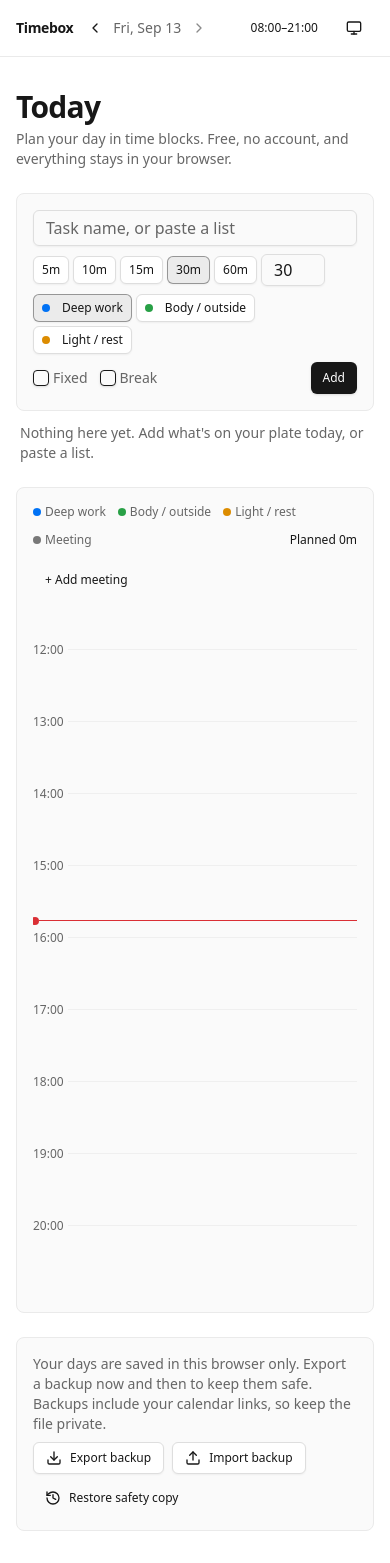
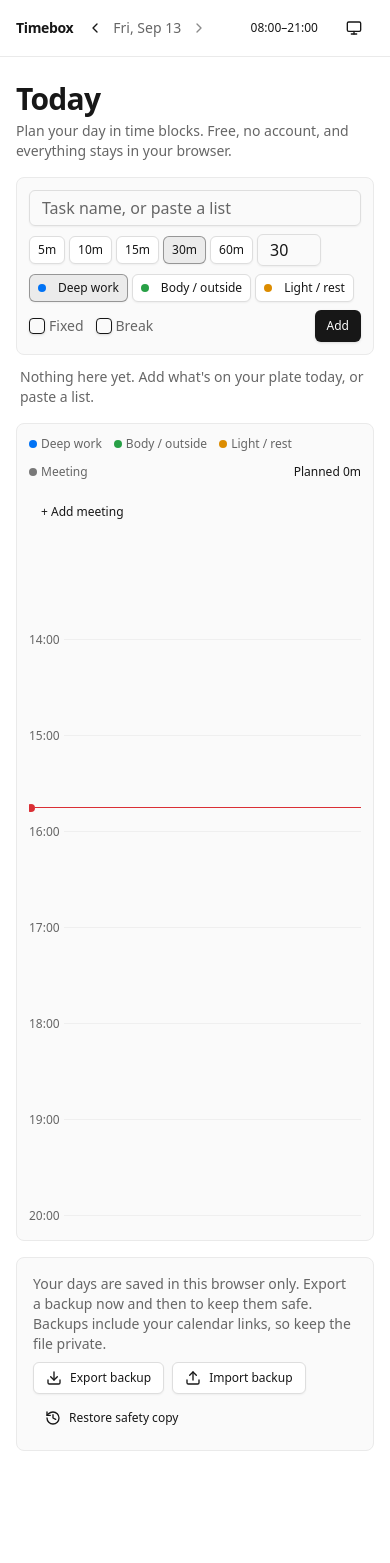
Before and after one commit to nategia/timebox, a React (Vite) app: page / in a window 390 px wide. After the commit the page ends 1475 px from the top, so only its background shows below. Built offline with nearby package versions, Linux system fonts and the light colour scheme.

Commit message:
feat: phone polish: two-line task rows, taller slots, tighter spacing

```diff
--- a/src/App.tsx
+++ b/src/App.tsx
@@ -53,7 +53,7 @@
           Storage is full, so recent changes aren't saved. Export a backup, then clear old data.
         </p>
       )}
-      <main className="mx-auto grid max-w-6xl gap-6 px-gutter py-8 md:grid-cols-[22rem_1fr]">
+      <main className="mx-auto grid max-w-6xl grid-cols-1 gap-4 px-gutter py-6 sm:gap-6 sm:py-8 md:grid-cols-[22rem_minmax(0,1fr)]">
         <div className="flex flex-col gap-1 md:col-span-2">
           <h1 className="text-3xl font-semibold tracking-tight">
             {isPast && viewDate ? formatDateKey(viewDate) : "Today"}
--- a/src/components/TaskForm.tsx
+++ b/src/components/TaskForm.tsx
@@ -43,7 +43,7 @@
   const settings = { minutes: task.minutes, kind: task.kind, fixed: task.fixed, isBreak: task.isBreak };
 
   return (
-    <form onSubmit={submit} className="flex flex-col gap-2 rounded-lg border bg-card p-4">
+    <form onSubmit={submit} className="flex flex-col gap-2 rounded-lg border bg-card p-3 sm:p-4">
       <Input
         autoFocus={!!onCancel}
         placeholder="Task name, or paste a list"
--- a/src/components/TaskList.tsx
+++ b/src/components/TaskList.tsx
@@ -60,7 +60,10 @@
         <>
         <p className="flex items-baseline justify-between px-1 text-xs text-muted-foreground">
           <span className="font-medium text-foreground">Priority</span>
-          <span>{readOnly ? "Read-only" : "Top is most important · drag to reorder"}</span>
+          <span>
+            {readOnly ? "Read-only" : "Top is most important"}
+            {!readOnly && <span className="hidden sm:inline"> · drag to reorder</span>}
+          </span>
         </p>
         <ol
           className="flex flex-col gap-1"
@@ -134,14 +137,15 @@
       onDragOver={onDragOver}
       onDragEnd={onDragEnd}
       className={cn(
-        "group flex items-center gap-2 rounded-md border bg-card py-2 pl-1 pr-3 text-sm",
+        "group flex items-center gap-2 rounded-md border bg-card py-2 pl-2 pr-2 text-sm sm:pl-1 sm:pr-3",
         picked && "border-ring ring-1 ring-ring",
         task.done && "opacity-50",
         dropEdge === "top" && "shadow-[inset_0_2px_0_0_rgb(var(--ring))]",
         dropEdge === "bottom" && "shadow-[inset_0_-2px_0_0_rgb(var(--ring))]",
       )}
     >
-      <GripVertical className="h-4 w-4 shrink-0 cursor-grab text-muted-foreground/60" aria-hidden />
+      {/* Most phones can't drag list rows, so the grip only shows where it works; arrows reorder on phones. */}
+      <GripVertical className="hidden h-4 w-4 shrink-0 cursor-grab text-muted-foreground/60 sm:block" aria-hidden />
       <span
         className={cn(
           "flex h-5 w-5 shrink-0 items-center justify-center rounded-full text-[11px] font-medium tabular-nums",
@@ -160,9 +164,11 @@
         {task.done && <Check className="h-3 w-3" />}
       </button>
       <span className={cn("h-2 w-2 shrink-0 rounded-full", KIND_BG[task.kind])} aria-hidden />
+      {/* Phones: name on its own line, details underneath, so names aren't cut short. */}
+      <div className="flex min-w-0 flex-1 flex-col sm:flex-row sm:items-center sm:gap-2">
         <button
           type="button"
-        className={cn("min-w-0 flex-1 truncate text-left", task.done && "line-through")}
+          className={cn("min-w-0 truncate text-left sm:flex-1", task.done && "line-through")}
           title="Pick, then click a time on the timeline"
           aria-pressed={picked}
           onClick={onPick}
@@ -175,7 +181,8 @@
           {task.fixed && " · fixed"}
           {task.isBreak && " · break"}
         </span>
-      <div className="flex shrink-0 opacity-30 transition-opacity focus-within:opacity-100 group-hover:opacity-100">
+      </div>
+      <div className="flex shrink-0 opacity-30 transition-opacity focus-within:opacity-100 group-hover:opacity-100 [@media(hover:none)]:opacity-70">
         <Button type="button" variant="ghost" size="icon" className="h-6 w-6 sm:h-7 sm:w-7" aria-label="Higher priority" disabled={index === 0} onClick={() => moveTask(task.id, index - 1)}>
           <ArrowUp className="h-3.5 w-3.5" />
         </Button>
--- a/src/components/Timeline.tsx
+++ b/src/components/Timeline.tsx
@@ -78,7 +78,7 @@
   for (let m = Math.ceil(dayStart / 60) * 60; m < dayEnd; m += 60) hours.push(m);
 
   return (
-    <section className="flex flex-col gap-3 rounded-lg border bg-card p-4" aria-label="Timeline">
+    <section className="flex flex-col gap-3 rounded-lg border bg-card p-3 sm:p-4" aria-label="Timeline">
       <div className="flex flex-wrap items-center gap-3 text-xs text-muted-foreground">
         {KINDS.map((k) => (
           <span key={k} className="flex items-center gap-1">
--- a/src/styles/tokens.css
+++ b/src/styles/tokens.css
@@ -43,6 +43,13 @@
   --slot-height: 6px;
 }
 
+/* Phones: taller slots so blocks are big enough to tap. */
+@media (max-width: 639px) {
+  :root {
+    --slot-height: 8px;
+  }
+}
+
 .dark {
   color-scheme: dark;
 
```
Lines whose indentation alone changed are shown as unchanged.
